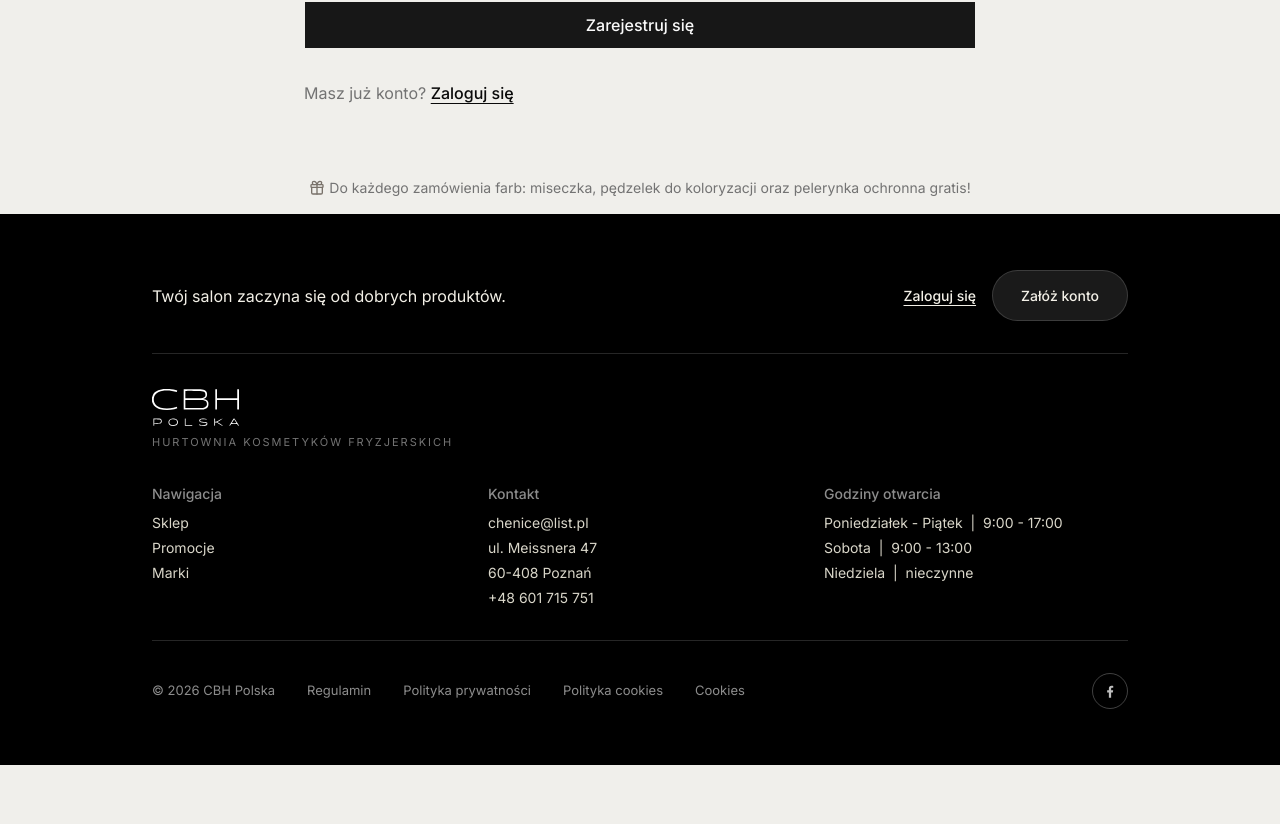
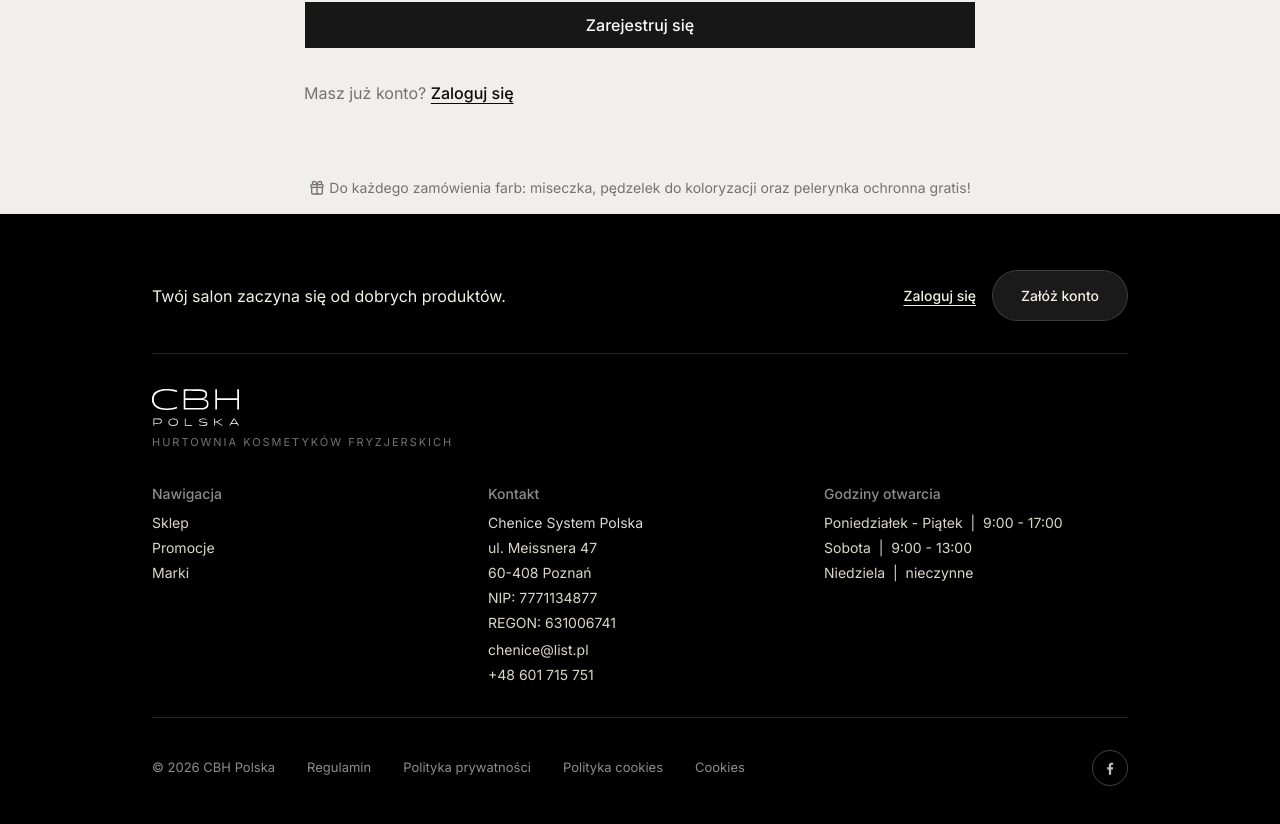
Before and after one commit to kappayastudio-droid/cbh-sklep, a Next.js app: page /rejestracja in a window 1280 px wide. Shown: the part 1403-2227 px from the top of the page. Before the commit the page ends 2168 px from the top, so only its background shows below. Built offline with nearby package versions, Linux system fonts and the light colour scheme; no server answers; the database is empty.

Commit message:
Stopka: dane firmy (Chenice System Polska, NIP, REGON)
Co-Authored-By: Claude Opus 4.8 (1M context) <noreply@anthropic.com>

```diff
--- a/src/components/layout/footer.tsx
+++ b/src/components/layout/footer.tsx
@@ -115,13 +115,16 @@ export function Footer() {
               Kontakt
             </h2>
             <ul className="flex flex-col gap-xs text-[14px] text-[#d9d6c9]">
-              <li>
+              <li className="text-white/85">Chenice System Polska</li>
+              <li>ul. Meissnera 47</li>
+              <li>60-408 Poznań</li>
+              <li>NIP: 7771134877</li>
+              <li>REGON: 631006741</li>
+              <li className="pt-2xs">
                 <a href="mailto:chenice@list.pl" className="hover:text-white">
                   chenice@list.pl
                 </a>
               </li>
-              <li>ul. Meissnera 47</li>
-              <li>60-408 Poznań</li>
               <li>
                 <a href="tel:+48601715751" className="hover:text-white">
                   +48 601 715 751
```
